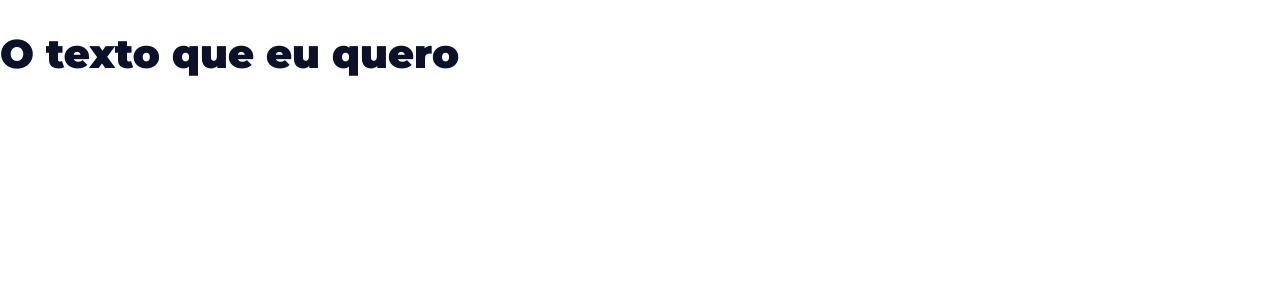
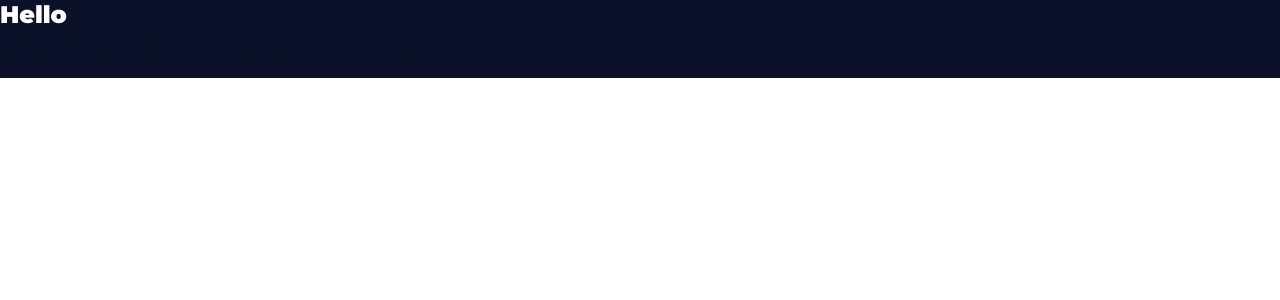
Before and after one commit to viniciusferreira7/landing-page-react-3, a React (Create React App) app: page / in a window 1280 px wide. Shown: the top 300 px of the page. Built offline with nearby package versions, Linux system fonts and the light colour scheme.

Commit message:
Iniciando os teste do componente do Heading

```diff
--- a/src/templetes/App/styles.js
+++ b/src/templetes/App/styles.js
@@ -3,7 +3,7 @@ import styled, { css } from 'styled-components';
 export const Wrapper = styled.div`
   ${({ theme }) =>
     css`
-      background: ${theme.colors.mainBg};
+      background: ${theme.colors.primaryColor};
     `}
   color: white;
 `;
```
Also changed, not shown: 2 other files (tests, documents, lock files or other folders).
